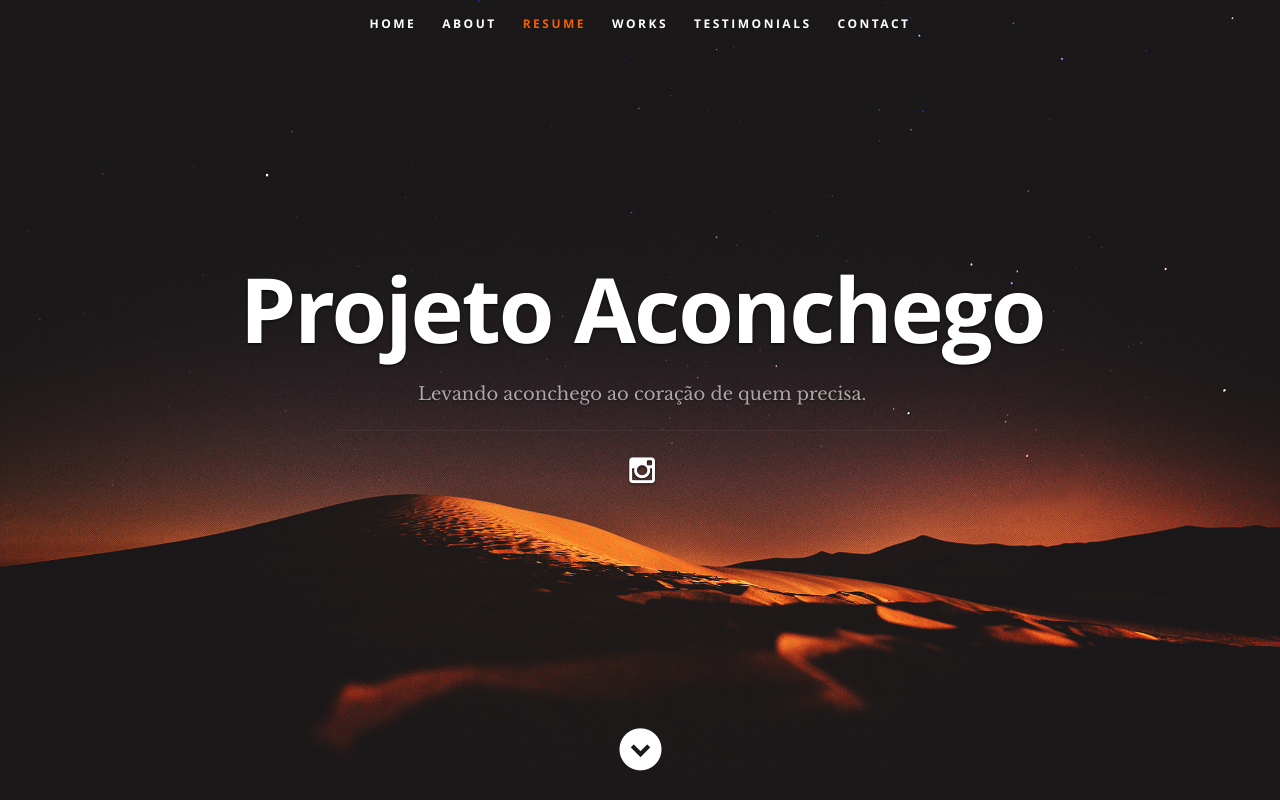
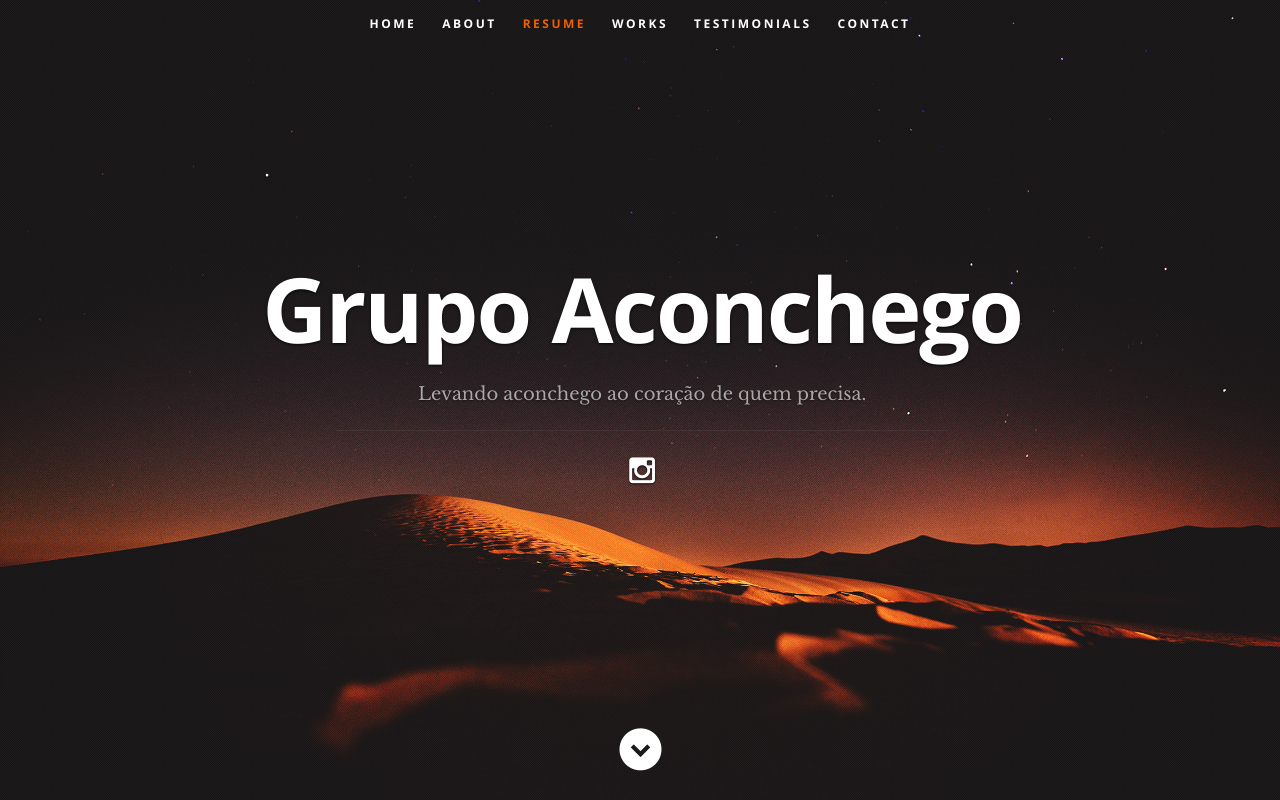
Before and after one commit to leafar7/projetoAconchego, a React (Create React App) app: page / in a window 1280 px wide. Shown: the top 800 px of the page. Built offline with nearby package versions, Linux system fonts and the light colour scheme.

Commit message:
change trail 1

```diff
--- a/package.json
+++ b/package.json
@@ -4,6 +4,7 @@
   "private": true,
   "homepage": "https://leafar7.github.io/projetoAconchego/",
   "dependencies": {
+    "css-loader": "^1.0.1",
     "gh-pages": "^1.1.0",
     "react": "^16.8.6",
     "react-dom": "^16.8.6",
@@ -21,9 +22,6 @@
     "extends": "react-app"
   },
   "browserslist": [
-    ">0.2%",
-    "not dead",
-    "not ie <= 11",
-    "not op_mini all"
+
   ]
 }
--- a/public/index.html
+++ b/public/index.html
@@ -17,7 +17,7 @@
 
 
     <script src="%PUBLIC_URL%/js/modernizr.js"></script>
-    <title>Projeto Aconchego</title>
+    <title>Grupo Aconchego</title>
   <body>
     <noscript>You need to enable JavaScript to run this app.</noscript>
     <div id="root"></div>
--- a/src/components/resume/resumeData.js
+++ b/src/components/resume/resumeData.js
@@ -2,7 +2,7 @@
 
 let resumeData = {
    // "imagebaseurl":"https://github.com/leafar7/projeto-aconchego",
-    "name": "Projeto Aconchego",
+    "name": "Grupo Aconchego",
     "role": "Levando aconchego",
     "roleDescription": " ao coração de quem precisa"
     }
```
Also changed, not shown: 2 other files (tests, documents, lock files or other folders).
